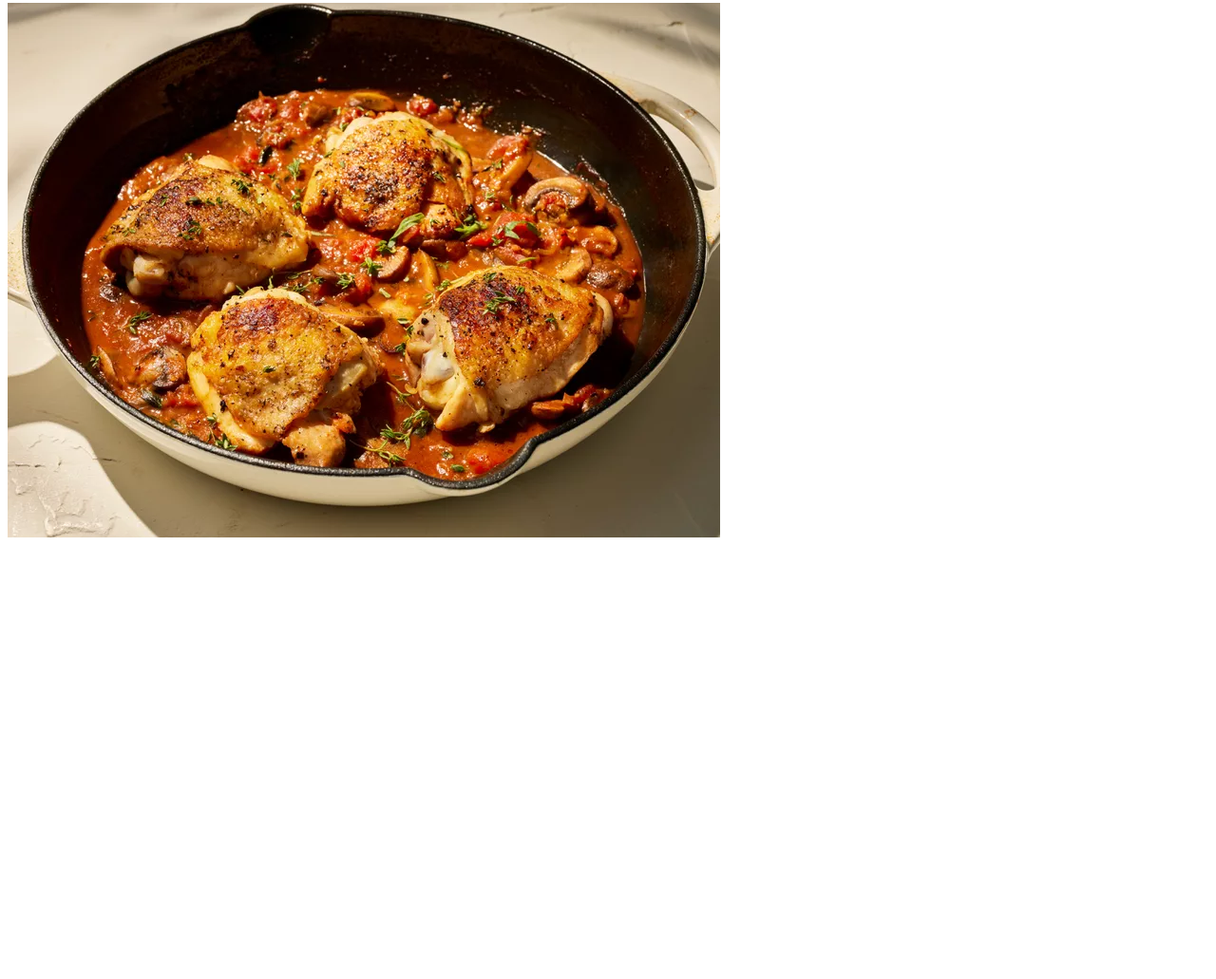
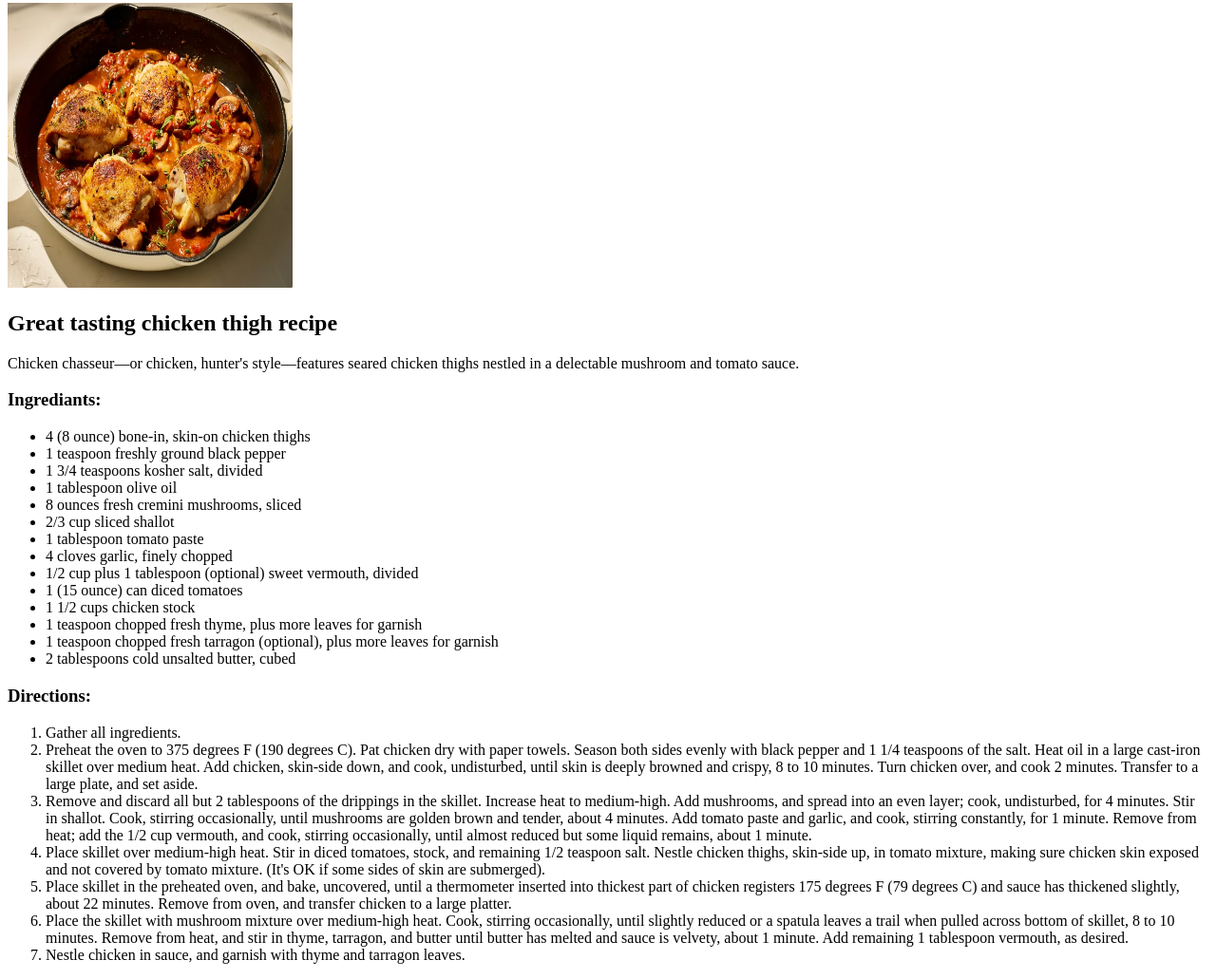
Before and after one commit to ghudman/odin-recipes, a plain HTML site: page recipes/chicken-chasseur.html in a window 1280 px wide. Shown: the part 77-1108 px from the top of the page at 95% size. Before the commit the page ends 800 px from the top, so only its background shows below. Drawn offline with Linux system fonts and the light colour scheme.

Commit message:
finished last recipe html

```diff
--- a/recipes/chicken-chasseur.html
+++ b/recipes/chicken-chasseur.html
@@ -7,6 +7,35 @@
 </head>
 <body>
     <h1>Chicken Chasseur</h1>
-    <img src="../images/chicken-chasseur.jpg" alt="Chicken chasseur on a dish">
+    <img src="../images/chicken-chasseur.jpg" alt="Chicken chasseur on a dish" height="300" width="300">
+    <h2>Great tasting chicken thigh recipe</h2>
+    <p>Chicken chasseur—or chicken, hunter's style—features seared chicken thighs nestled in a delectable mushroom and tomato sauce.</p>
+    <h3>Ingrediants:</h3>
+    <ul>
+        <li>4 (8 ounce) bone-in, skin-on chicken thighs</li>
+        <li>1 teaspoon freshly ground black pepper</li>
+        <li>1 3/4 teaspoons kosher salt, divided</li>
+        <li>1 tablespoon olive oil</li>
+        <li>8 ounces fresh cremini mushrooms, sliced</li>
+        <li>2/3 cup sliced shallot</li>
+        <li>1 tablespoon tomato paste</li>
+        <li>4 cloves garlic, finely chopped</li>
+        <li>1/2 cup plus 1 tablespoon (optional) sweet vermouth, divided</li>
+        <li>1 (15 ounce) can diced tomatoes</li>
+        <li>1 1/2 cups chicken stock</li>
+        <li>1 teaspoon chopped fresh thyme, plus more leaves for garnish</li>
+        <li>1 teaspoon chopped fresh tarragon (optional), plus more leaves for garnish</li>
+        <li>2 tablespoons cold unsalted butter, cubed</li>
+    </ul>
+    <h3>Directions:</h3>
+    <ol>
+        <li>Gather all ingredients.</li>
+        <li>Preheat the oven to 375 degrees F (190 degrees C). Pat chicken dry with paper towels. Season both sides evenly with black pepper and 1 1/4 teaspoons of the salt. Heat oil in a large cast-iron skillet over medium heat. Add chicken, skin-side down, and cook, undisturbed, until skin is deeply browned and crispy, 8 to 10 minutes. Turn chicken over, and cook 2 minutes. Transfer to a large plate, and set aside.</li>
+        <li>Remove and discard all but 2 tablespoons of the drippings in the skillet. Increase heat to medium-high. Add mushrooms, and spread into an even layer; cook, undisturbed, for 4 minutes. Stir in shallot. Cook, stirring occasionally, until mushrooms are golden brown and tender, about 4 minutes. Add tomato paste and garlic, and cook, stirring constantly, for 1 minute. Remove from heat; add the 1/2 cup vermouth, and cook, stirring occasionally, until almost reduced but some liquid remains, about 1 minute.</li>
+        <li>Place skillet over medium-high heat. Stir in diced tomatoes, stock, and remaining 1/2 teaspoon salt. Nestle chicken thighs, skin-side up, in tomato mixture, making sure chicken skin exposed and not covered by tomato mixture. (It's OK if some sides of skin are submerged).</li>
+        <li>Place skillet in the preheated oven, and bake, uncovered, until a thermometer inserted into thickest part of chicken registers 175 degrees F (79 degrees C) and sauce has thickened slightly, about 22 minutes. Remove from oven, and transfer chicken to a large platter.</li>
+        <li>Place the skillet with mushroom mixture over medium-high heat. Cook, stirring occasionally, until slightly reduced or a spatula leaves a trail when pulled across bottom of skillet, 8 to 10 minutes. Remove from heat, and stir in thyme, tarragon, and butter until butter has melted and sauce is velvety, about 1 minute. Add remaining 1 tablespoon vermouth, as desired.</li>
+        <li>Nestle chicken in sauce, and garnish with thyme and tarragon leaves.</li>
+    </ol>
 </body>
 </html>
```
Also changed, not shown: index.html (+1 -1 lines).
